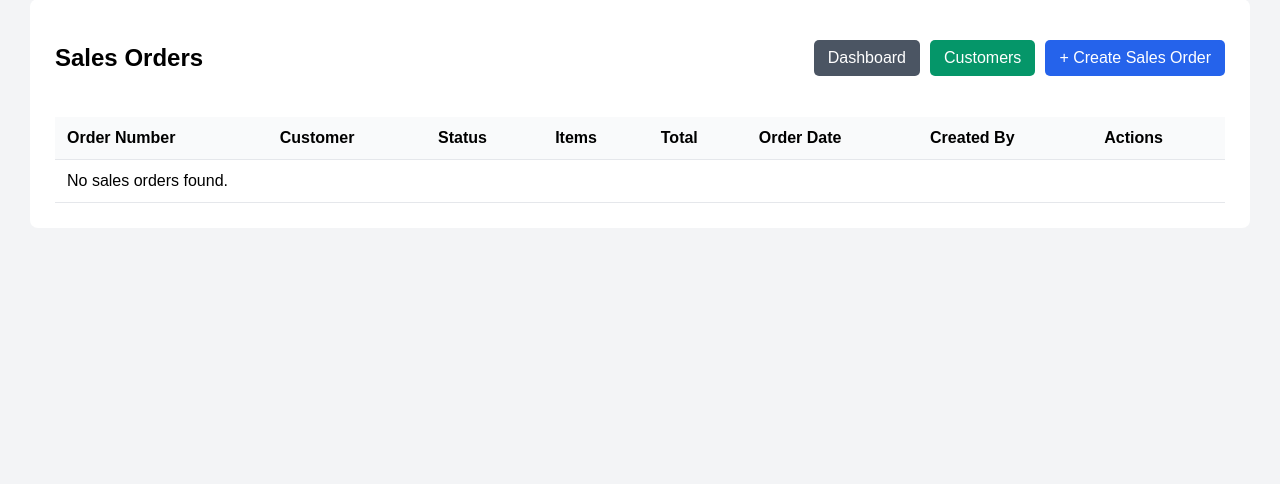
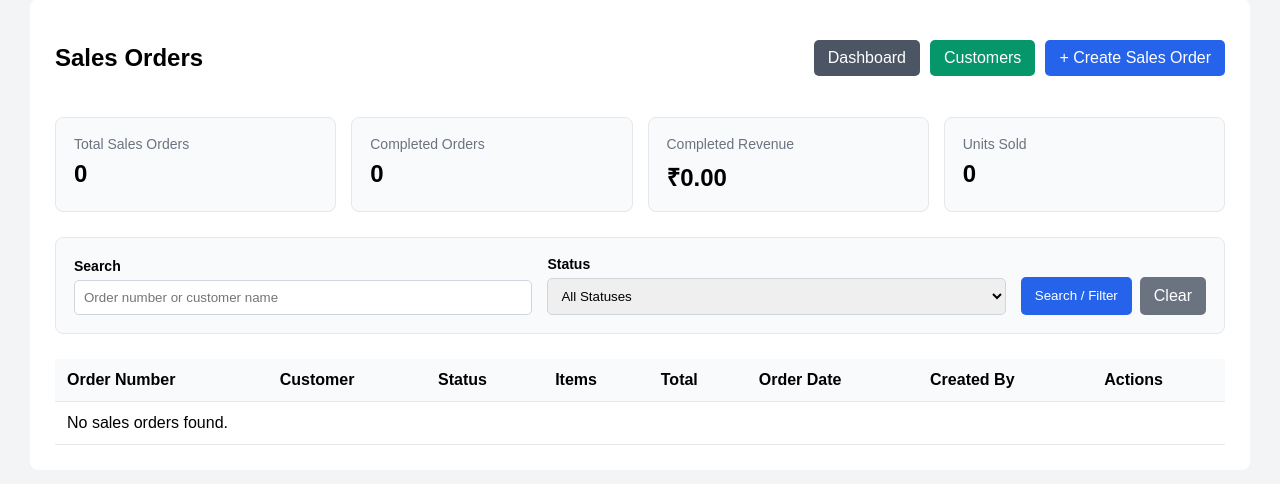
Before and after one commit to sushant04chauhan-hub/SmartERP, a Django app: page /sales/ in a window 1280 px wide. Shown: the part 31-515 px from the top of the page. Run offline with Django 5.2, Linux system fonts and the light colour scheme; the visitor is signed in with stand-in values (Sample User, id 1); data comes from the database, SQL or seed files in the repository; data that the repository does not hold is empty.

Commit message:
Complete sales management and analytics

```diff
--- a/sales/views.py
+++ b/sales/views.py
@@ -4,7 +4,7 @@ from decimal import Decimal
 
 from django.contrib import messages
 from django.db import transaction
-from django.db.models import Count
+from django.db.models import Count, Q, Sum
 from django.shortcuts import (
     get_object_or_404,
     redirect,
@@ -22,6 +22,7 @@ from .forms import (
 from .models import (
     Customer,
     SalesOrder,
+    SalesOrderItem,
 )
 
 from .services import (
@@ -208,6 +209,16 @@ def customer_toggle_status(
 )
 def sales_order_list(request):
 
+    search_query = request.GET.get(
+        "q",
+        "",
+    ).strip()
+
+    status_filter = request.GET.get(
+        "status",
+        "",
+    ).strip()
+
     sales_orders = (
         SalesOrder.objects
         .select_related(
@@ -219,19 +230,100 @@ def sales_order_list(request):
                 "items"
             )
         )
-        .order_by(
-            "-created_at"
+    )
+
+    if search_query:
+
+        sales_orders = sales_orders.filter(
+            Q(
+                order_number__icontains=
+                    search_query
+            )
+            |
+            Q(
+                customer__name__icontains=
+                    search_query
+            )
         )
+
+    valid_statuses = {
+        "DRAFT",
+        "CONFIRMED",
+        "COMPLETED",
+        "CANCELLED",
+    }
+
+    if status_filter in valid_statuses:
+
+        sales_orders = sales_orders.filter(
+            status=status_filter
+        )
+
+    sales_orders = sales_orders.order_by(
+        "-created_at"
+    )
+
+    completed_orders = (
+        SalesOrder.objects.filter(
+            status="COMPLETED"
+        )
+    )
+
+    total_orders = (
+        SalesOrder.objects.count()
+    )
+
+    completed_order_count = (
+        completed_orders.count()
+    )
+
+    completed_revenue = (
+        completed_orders.aggregate(
+            total=Sum(
+                "total_amount"
+            )
+        )["total"]
+        or Decimal("0.00")
+    )
+
+    units_sold = (
+        SalesOrderItem.objects.filter(
+            sales_order__status="COMPLETED"
+        )
+        .aggregate(
+            total=Sum(
+                "quantity"
+            )
+        )["total"]
+        or 0
     )
 
     return render(
         request,
         "sales/sales_order_list.html",
         {
-            "sales_orders": sales_orders,
+            "sales_orders":
+                sales_orders,
+
+            "total_orders":
+                total_orders,
+
+            "completed_order_count":
+                completed_order_count,
+
+            "completed_revenue":
+                completed_revenue,
+
+            "units_sold":
+                units_sold,
+
+            "search_query":
+                search_query,
+
+            "status_filter":
+                status_filter,
         },
     )
-
 
 @role_required(
     "ADMIN",
--- a/templates/sales/sales_order_list.html
+++ b/templates/sales/sales_order_list.html
@@ -138,6 +138,87 @@
             background: #059669;
         }
 
+        .stats {
+            display: grid;
+            grid-template-columns:
+                repeat(4, 1fr);
+            gap: 15px;
+            margin-bottom: 25px;
+        }
+
+        .stat-card {
+            background: #f9fafb;
+            border: 1px solid #e5e7eb;
+            padding: 18px;
+            border-radius: 8px;
+        }
+
+        .stat-label {
+            font-size: 14px;
+            color: #6b7280;
+            margin-bottom: 8px;
+        }
+
+        .stat-value {
+            font-size: 24px;
+            font-weight: bold;
+        }
+
+        .filter-form {
+            display: flex;
+            gap: 15px;
+            align-items: end;
+            flex-wrap: wrap;
+            padding: 18px;
+            margin-bottom: 25px;
+            background: #f9fafb;
+            border: 1px solid #e5e7eb;
+            border-radius: 8px;
+        }
+
+        .filter-field {
+            flex: 1;
+            min-width: 200px;
+        }
+
+        .filter-field label {
+            display: block;
+            margin-bottom: 6px;
+            font-weight: bold;
+            font-size: 14px;
+        }
+
+        .filter-field input,
+        .filter-field select {
+            width: 100%;
+            box-sizing: border-box;
+            padding: 9px;
+            border: 1px solid #d1d5db;
+            border-radius: 5px;
+        }
+
+        .filter-actions {
+            display: flex;
+            gap: 8px;
+        }
+
+        .filter-button {
+            background: #2563eb;
+            color: white;
+            border: none;
+            padding: 10px 14px;
+            border-radius: 5px;
+            cursor: pointer;
+        }
+
+        .clear-button {
+            background: #6b7280;
+            color: white;
+            padding: 10px 14px;
+            border-radius: 5px;
+            text-decoration: none;
+        }
+
     </style>
 
 </head>
@@ -179,6 +260,159 @@
 
     </div>
 
+    <div class="stats">
+
+        <div class="stat-card">
+
+            <div class="stat-label">
+                Total Sales Orders
+            </div>
+
+            <div class="stat-value">
+                {{ total_orders }}
+            </div>
+
+        </div>
+
+
+        <div class="stat-card">
+
+            <div class="stat-label">
+                Completed Orders
+            </div>
+
+            <div class="stat-value">
+                {{ completed_order_count }}
+            </div>
+
+        </div>
+
+
+        <div class="stat-card">
+
+            <div class="stat-label">
+                Completed Revenue
+            </div>
+
+            <div class="stat-value">
+                ₹{{ completed_revenue }}
+            </div>
+
+        </div>
+
+
+        <div class="stat-card">
+
+            <div class="stat-label">
+                Units Sold
+            </div>
+
+            <div class="stat-value">
+                {{ units_sold }}
+            </div>
+
+        </div>
+
+    </div>
+
+    <form
+        method="get"
+        class="filter-form"
+    >
+
+        <div class="filter-field">
+
+            <label for="search">
+                Search
+            </label>
+
+            <input
+                type="text"
+                id="search"
+                name="q"
+                value="{{ search_query }}"
+                placeholder="Order number or customer name"
+            >
+
+        </div>
+
+
+        <div class="filter-field">
+
+            <label for="status">
+                Status
+            </label>
+
+            <select
+                id="status"
+                name="status"
+            >
+
+                <option value="">
+                    All Statuses
+                </option>
+
+                <option
+                    value="DRAFT"
+                    {% if status_filter == "DRAFT" %}
+                        selected
+                    {% endif %}
+                >
+                    Draft
+                </option>
+
+                <option
+                    value="CONFIRMED"
+                    {% if status_filter == "CONFIRMED" %}
+                        selected
+                    {% endif %}
+                >
+                    Confirmed
+                </option>
+
+                <option
+                    value="COMPLETED"
+                    {% if status_filter == "COMPLETED" %}
+                        selected
+                    {% endif %}
+                >
+                    Completed
+                </option>
+
+                <option
+                    value="CANCELLED"
+                    {% if status_filter == "CANCELLED" %}
+                        selected
+                    {% endif %}
+                >
+                    Cancelled
+                </option>
+
+            </select>
+
+        </div>
+
+
+        <div class="filter-actions">
+
+            <button
+                type="submit"
+                class="filter-button"
+            >
+                Search / Filter
+            </button>
+
+
+            <a
+                href="{% url 'sales_order_list' %}"
+                class="clear-button"
+            >
+                Clear
+            </a>
+
+        </div>
+
+    </form>
 
     {% if messages %}
 
```
Also changed, not shown: sales/tests.py (+140 -0 lines).
